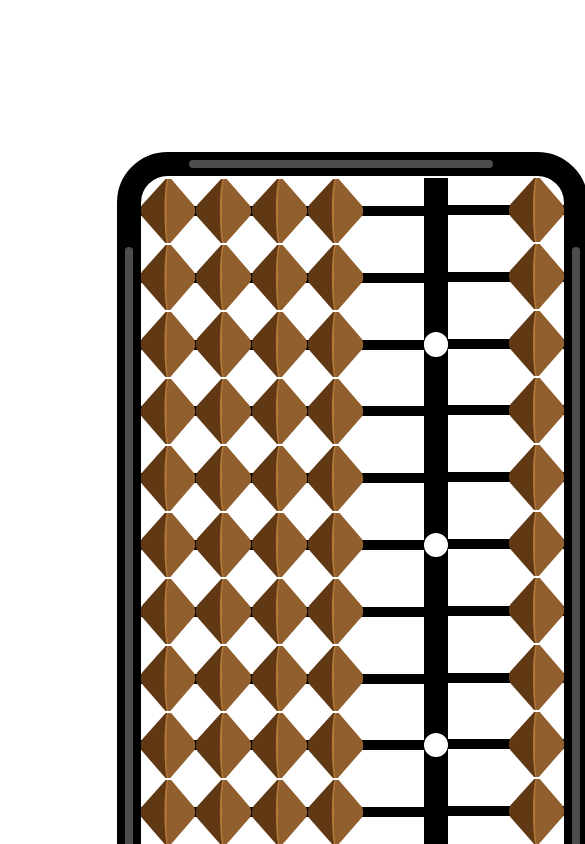
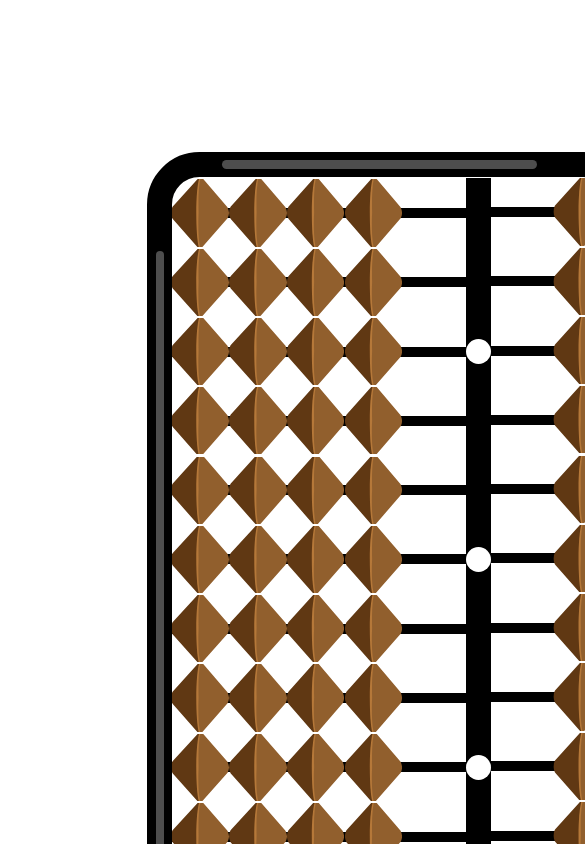
Before and after one commit to cyproto/abacus, a React (Create React App) app: page / in a window 390 px wide. Shown: the top 844 px of the page, 585 px wide, since content can reach past the window. Built offline with nearby package versions, Linux system fonts and the light colour scheme.

Commit message:
Fix issues for firefox.

```diff
--- a/src/App.scss
+++ b/src/App.scss
@@ -2,7 +2,10 @@ body {
 	background: #ffffff;
 	height: 100%;
   width: 100%;
-  zoom: 150%;
+  zoom: 1.5;
+  -ms-zoom: 1.5;
+  -webkit-zoom: 1.5;
+  display: -ms-grid;
   display: grid;
   place-items: center;
   position: absolute;
@@ -27,15 +30,28 @@ footer {
 }
 
 .content {
+  -webkit-box-shadow: 0px 0px 25px 15px #fff;
           box-shadow: 0px 0px 25px 15px #fff;
+  -webkit-box-sizing: border-box;
           box-sizing: border-box;
+  display: -webkit-box;
+  display: -ms-flexbox;
   display: flex;
+  -webkit-box-pack: center;
+      -ms-flex-pack: center;
           justify-content: center;
   position: relative;
   height: 232px;
   width: 700px;
   border: solid black 12px;
   border-radius: 25px;
+}
+
+@-moz-document url-prefix() {
+  .content {
+    height: 230px;
+    width: 700px;
+  }
 }
 
 .abacus-list {
@@ -54,7 +70,11 @@ footer {
 	width: 40px;
   overflow: hidden;
 	position: relative;
+  display: -webkit-box;
+  display: -ms-flexbox;
   display: flex;
+  -webkit-box-pack: center;
+      -ms-flex-pack: center;
           justify-content: center;
   border-bottom-style: none;
 }
@@ -64,7 +84,11 @@ footer {
 	width: 40px;
   overflow: hidden;
   position: relative;
+  display: -webkit-box;
+  display: -ms-flexbox;
   display: flex;
+  -webkit-box-pack: center;
+      -ms-flex-pack: center;
           justify-content: center;
   margin: 0px;
   padding: 0px;
@@ -114,7 +138,11 @@ svg {
   height: 12px;
   background-color: black;
   color: black;
+  display: -webkit-box;
+  display: -ms-flexbox;
   display: flex;
+  -webkit-box-pack: center;
+      -ms-flex-pack: center;
           justify-content: center;
 }
 
@@ -234,17 +262,21 @@ header {
   top: 230px;
   right: 0px;
   z-index: 10;
+  display: -ms-grid;
   display: grid;
   place-items: center;
   button {
     height: 42px;
     width: 42px;
+    display: -ms-grid;
     display: grid;
     place-items: center;
     border-radius: 50px;
     background: #603813;
     color: #ffffff;
     font-size: 16px;
+    -webkit-transition: .5s;
+    -o-transition: .5s;
     transition: .5s;
   }
   .trash-icon {
@@ -267,20 +299,65 @@ header {
 
 @media (max-width: 700px) {
   body {
+    -webkit-transform: rotate(90deg);
+        -ms-transform: rotate(90deg);
             transform: rotate(90deg);
     background: #ffffff;
+    display: -ms-grid;
     display: grid;
     place-items: center;
     top: -50px;
-    left: 50%;
+    left: 60%;
     position: absolute;
   }
 
+  @-moz-document url-prefix() {
+    body {
+      -webkit-transform: rotate(90deg);
+          -ms-transform: rotate(90deg);
+              transform: rotate(90deg);
+      background: #ffffff;
+      display: -ms-grid;
+      display: grid;
+      place-items: center;
+      top: 575px;
+      left: 130%;
+      position: absolute;
+      -moz-transform:  scale(4) rotate(90deg);
+      -moz-margin-start : 150px;
+    }
+
     .content {
-    zoom: 135%;
+      -webkit-box-shadow: 0px 0px 25px 15px #fff;
               box-shadow: 0px 0px 25px 15px #fff;
+      -webkit-box-sizing: border-box;
               box-sizing: border-box;
+      display: -webkit-box;
+      display: -ms-flexbox;
       display: flex;
+      -webkit-box-pack: center;
+          -ms-flex-pack: center;
+              justify-content: center;
+      position: relative;
+      height: 232.5px;
+      width: 585px;
+      border: solid black 12px;
+      border-radius: 25px;
+      margin-right: 12px;
+    }
+  }
+
+  .content {
+    zoom: 140%;
+    -webkit-box-shadow: 0px 0px 25px 15px #fff;
+            box-shadow: 0px 0px 25px 15px #fff;
+    -webkit-box-sizing: border-box;
+            box-sizing: border-box;
+    display: -webkit-box;
+    display: -ms-flexbox;
+    display: flex;
+    -webkit-box-pack: center;
+        -ms-flex-pack: center;
             justify-content: center;
     position: relative;
     height: 232.5px;
@@ -315,7 +392,11 @@ header {
     width: 32px;
     overflow: hidden;
     position: relative;
+    display: -webkit-box;
+    display: -ms-flexbox;
     display: flex;
+    -webkit-box-pack: center;
+        -ms-flex-pack: center;
             justify-content: center;
     border-bottom-style: none;
   }
@@ -325,7 +406,11 @@ header {
     width: 32px;
     overflow: hidden;
     position: relative;
+    display: -webkit-box;
+    display: -ms-flexbox;
     display: flex;
+    -webkit-box-pack: center;
+        -ms-flex-pack: center;
             justify-content: center;
     margin: 0px 0.5px;
     padding: 0px;
@@ -383,6 +468,8 @@ header {
       background: #603813;
       color: #ffffff;
       font-size: 16px;
+      -webkit-transition: .5s;
+      -o-transition: .5s;
       transition: .5s;
     }
   }
```
Lines whose indentation alone changed are shown as unchanged.
